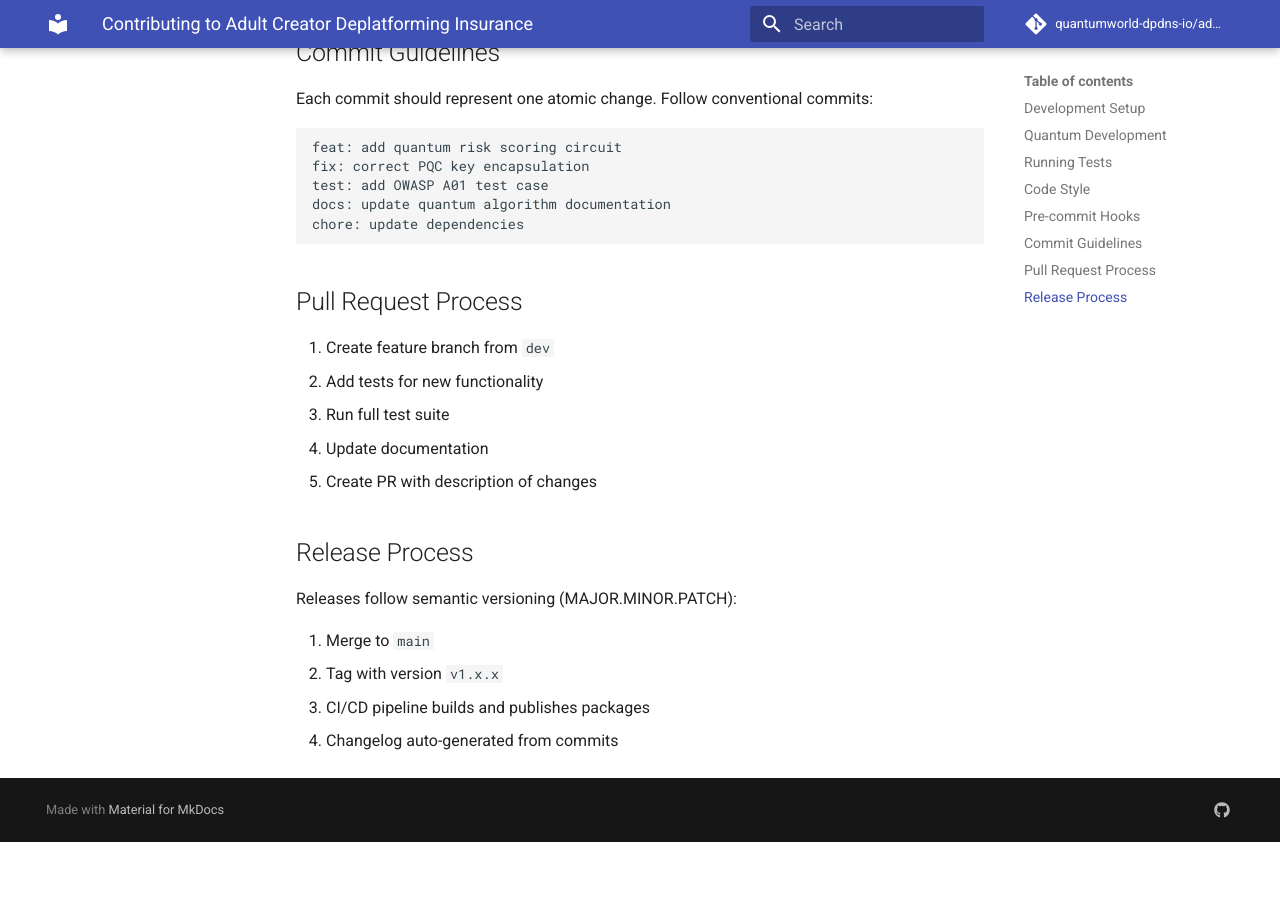
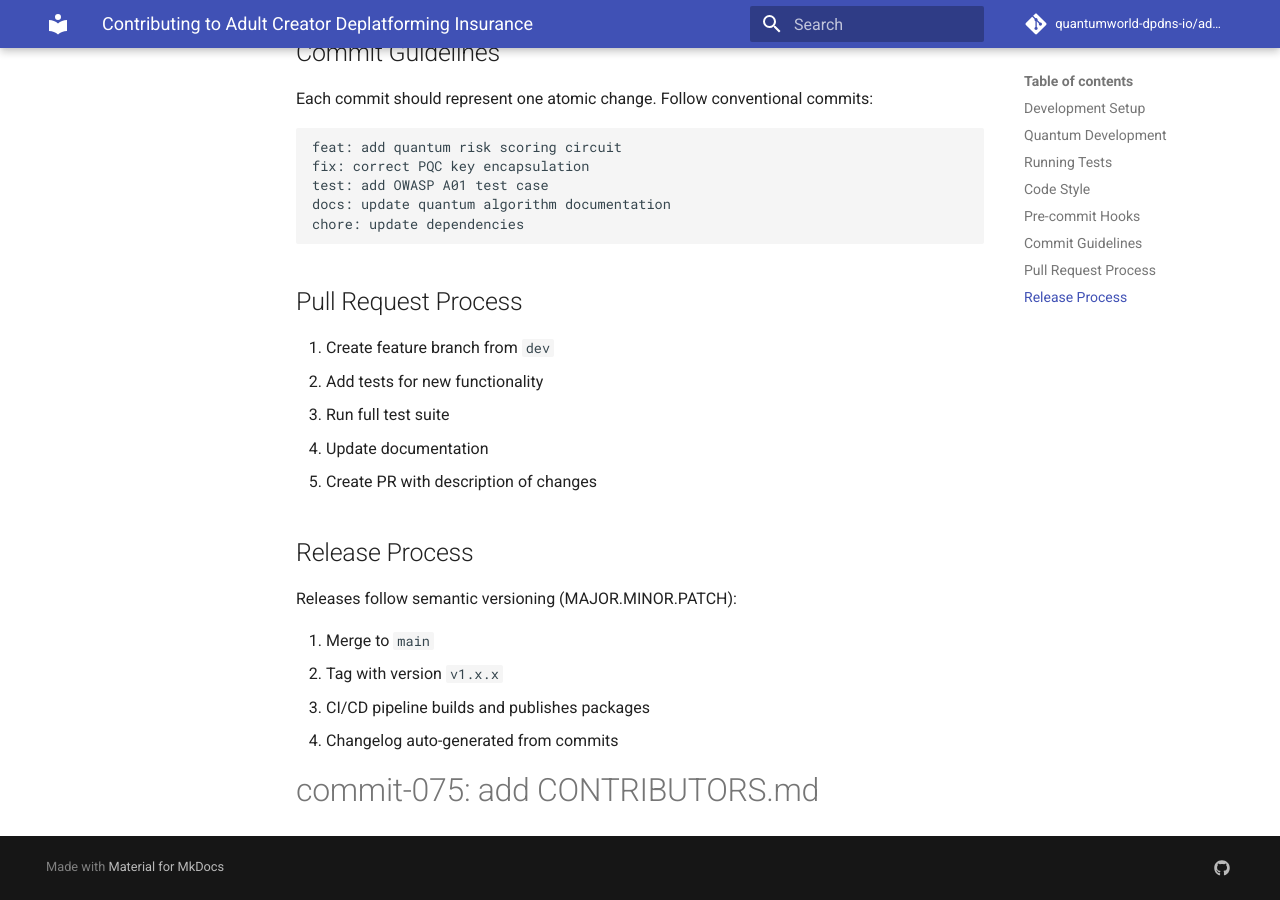
Before and after one commit to quantumworld-dpdns-io/adult-creator-deplatforming-insurance, an MkDocs documentation site: the page built from docs/CONTRIBUTING.md, in a window 1280 px wide and 900 px high, scrolled down 1343 px. Built offline with MkDocs 1.6.1 and Material for MkDocs 9.7.7, drawn with Linux system fonts in a browser that asks for light colours; comment, search, counter and statistics services are not loaded; before the commit the page ends 2185 px from its top, so only the background shows below that.

```diff
--- a/docs/CONTRIBUTING.md
+++ b/docs/CONTRIBUTING.md
@@ -79,3 +79,5 @@
 4. Changelog auto-generated from commits
 
 <!-- commit-054: create contributing.md developer guide -->
+
+# commit-075: add CONTRIBUTORS.md
```
